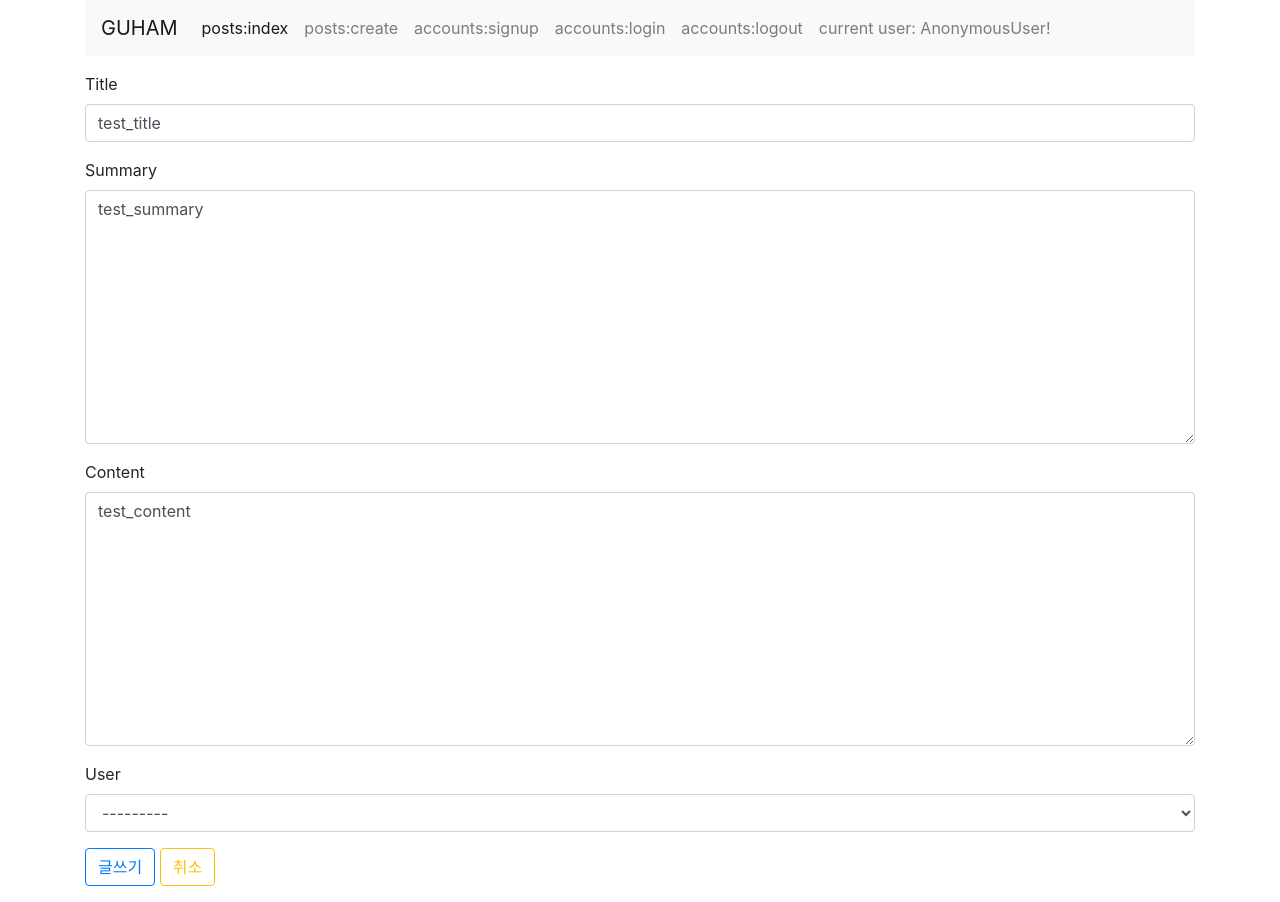
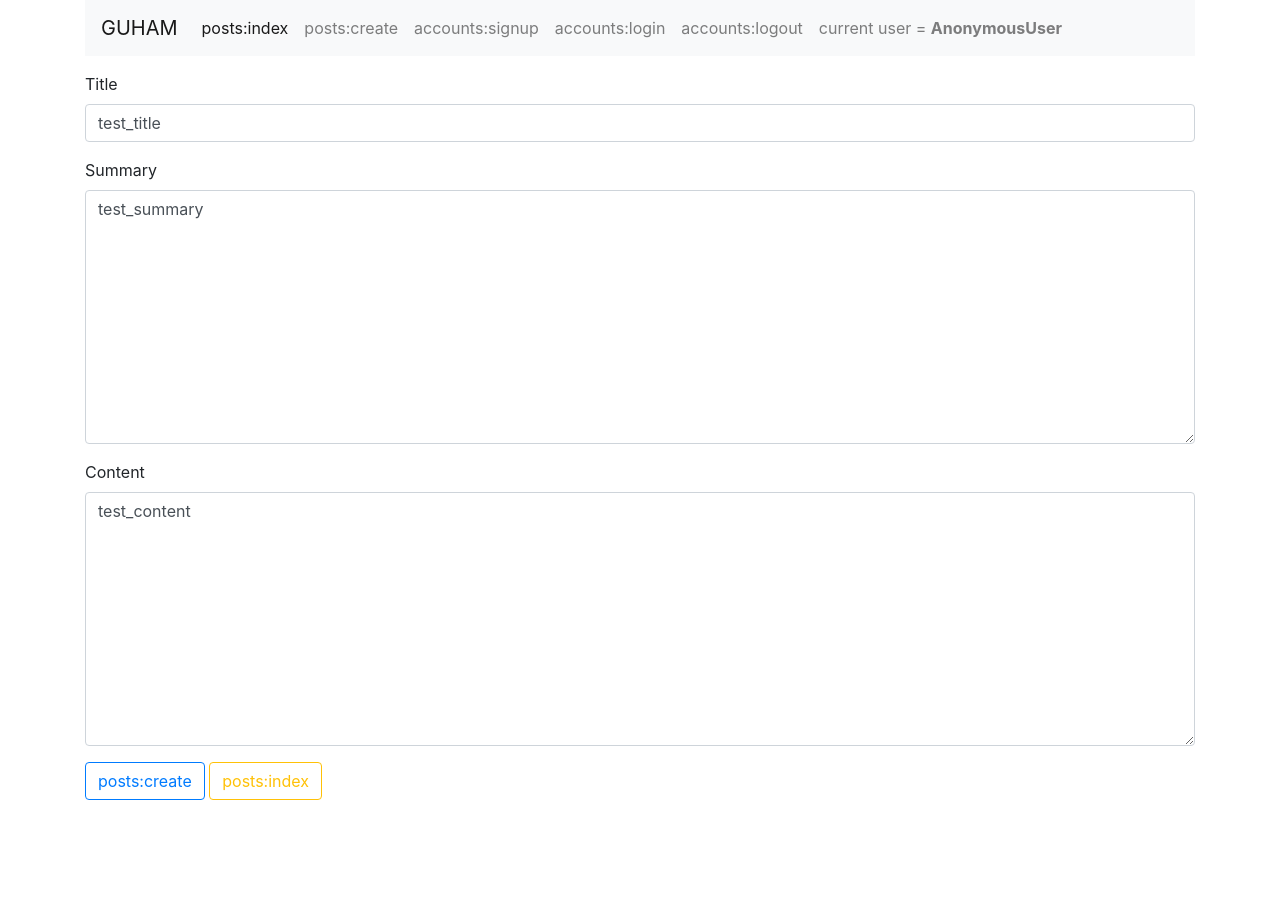
Before and after one commit to SeunghyeunBaek/Guham_study_group_matching_service, a Django app: page /posts/8/update/ in a window 1280 px wide. After the commit the page ends 800 px from the top, so only its background shows below. Run offline with Django 3.2, Linux system fonts and the light colour scheme; data comes from the database, SQL or seed files in the repository; some libraries are stand-ins or nearby versions.

Commit message:
complete app:posts | 190615

```diff
--- a/guham/posts/forms.py
+++ b/guham/posts/forms.py
@@ -5,4 +5,8 @@
 class PostForm(ModelForm):
     class Meta:
         model = Post
-        fields = '__all__'
+        fields = [
+            'title',
+            'summary',
+            'content'
+        ]
--- a/guham/posts/models.py
+++ b/guham/posts/models.py
@@ -1,11 +1,11 @@
 from django.db import models
-from django.conf import settings
+# TODO from django.conf import settings
 
-user = settings.AUTH_USER_MODEL  # user
+# TODO user = settings.AUTH_USER_MODEL  # user
 
 
 class Post(models.Model):
     title = models.CharField(max_length=50)
     summary = models.TextField()
     content = models.TextField()
-    user = models.ForeignKey(user, on_delete=models.CASCADE)
+    # TODO user = models.ForeignKey(user, on_delete=models.CASCADE)
--- a/guham/posts/templates/posts/base.html
+++ b/guham/posts/templates/posts/base.html
@@ -21,7 +21,7 @@
                 <a class="nav-item nav-link" href="{% url 'accounts:signup' %}">accounts:signup</a>
                 <a class="nav-item nav-link" href="{% url 'accounts:login' %}">accounts:login</a>
                 <a class="nav-item nav-link" href="{% url 'accounts:logout' %}">accounts:logout</a>
-                <a class="nav-item nav-link" href="#">current user: {{user}}!</a>
+                <a class="nav-item nav-link" href="#">current user = <b>{{user}}</b></a>
             </div>
         </div>
     </nav>
--- a/guham/posts/templates/posts/form.html
+++ b/guham/posts/templates/posts/form.html
@@ -10,8 +10,8 @@
     {% csrf_token %}
     {% bootstrap_form form %}
     {% buttons %}
-        <button type="submit" class="btn btn-outline-primary">글쓰기</button>
-        <a href="{% url 'posts:index' %}" class="btn btn-outline-warning">취소</a>
+        <button type="submit" class="btn btn-outline-primary">posts:create</button>
+        <a href="{% url 'posts:index' %}" class="btn btn-outline-warning">posts:index</a>
     {% endbuttons %}
 </form>
 {% endblock %}
--- a/guham/posts/templates/posts/index.html
+++ b/guham/posts/templates/posts/index.html
@@ -9,8 +9,9 @@
     <img src="https://picsum.photos/id/{{ post.id }}/250/50" class="card-img-top">
     <div class="card-body">
         <h5 class="card-title">{{post.title}}</h5>
+        <h6 class="card-subtitle mb-2 text-muted">user: {{post.user}}</h6>
         <p class="card-text">{{post.summary}}</p>
-        <a href="{% url 'posts:detail' post.id %}" class="btn btn-primary">content</a>
+        <a href="{% url 'posts:detail' post.id %}" class="btn btn-outline-primary">posts:detail</a>
     </div>
 </div>
 {% endfor %}
--- a/guham/posts/urls.py
+++ b/guham/posts/urls.py
@@ -7,7 +7,7 @@
     path('', views.index, name='index'),  # 전체 글 보기
     path('<int:post_id>/detail/', views.detail, name='detail'),  # 스터디 모집 글 열람
 
-    path('/create/', views.create, name='create'),  # 스터디 모집 글 생성
+    path('create/', views.create, name='create'),  # 스터디 모집 글 생성
     path('<int:post_id>/delete/', views.delete, name='delete'),  # 스터디 모집 글 삭제
     path('<int:post_id>/update/', views.update, name='update')  # 스터디 모집 글 수정
 ]
--- a/guham/posts/views.py
+++ b/guham/posts/views.py
@@ -24,6 +24,7 @@
 # CREATE
 def create(request):
     if request.method == 'POST':
+        raise()
         form = PostForm(request.POST)
         if form.is_valid():
             form.save()
```
Also changed, not shown: guham/posts/templates/posts/detail.html (+5 -4 lines), guham/posts/migrations/0003_post_user.py (added), guham/posts/migrations/0004_post_date.py (added), guham/posts/migrations/0005_remove_post_date.py (added), guham/posts/migrations/0006_remove_post_user.py (added).
